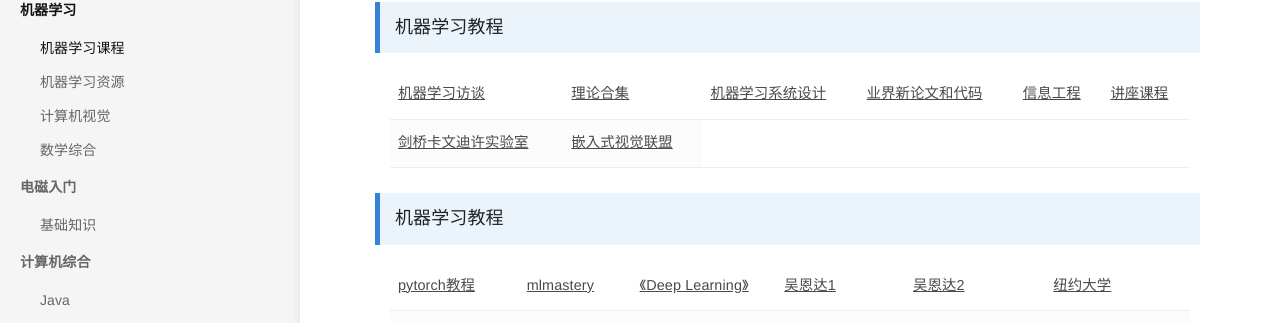
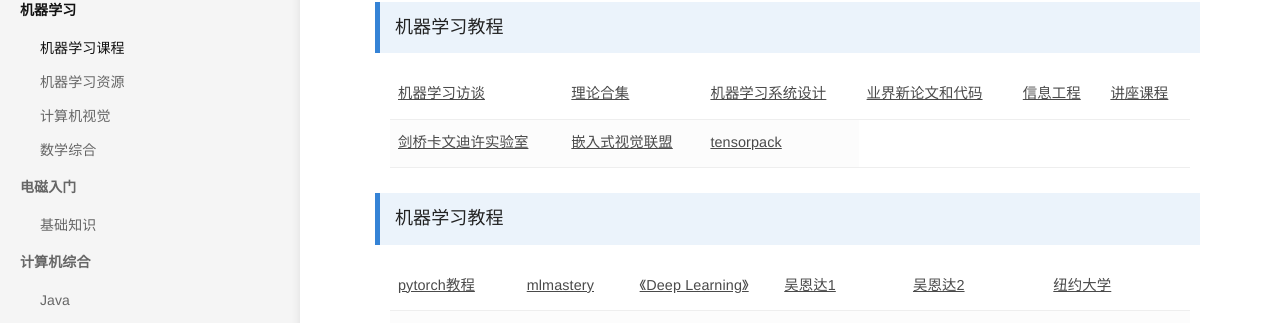
Before and after one commit to bashendixie/Machine_Learning_Notes, a Jekyll site: the page built from _docs/1、机器学习/机器学习课程.md, in a window 1280 px wide. Shown: the part 190-513 px from the top of the page. Built offline with Jekyll 4.4.1, drawn with Linux system fonts in a browser that asks for light colours; some web fonts are replaced.

Commit message:
no message

```diff
--- a/_docs/1、机器学习/机器学习课程.md
+++ b/_docs/1、机器学习/机器学习课程.md
@@ -33,6 +33,9 @@
 			</td>
 			<td>
 				<a href="https://www.edge-ai-vision.com/" target="_blank">嵌入式视觉联盟</a>
+			</td>
+			<td>
+				<a href="https://github.com/tensorpack/tensorpack" target="_blank">tensorpack</a>
 			</td>
 		</tr>
 	</tbody>
```
